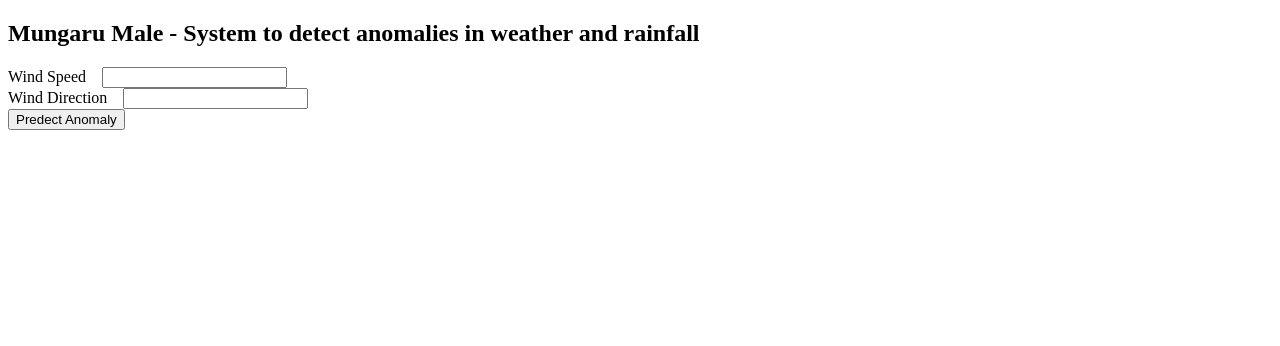
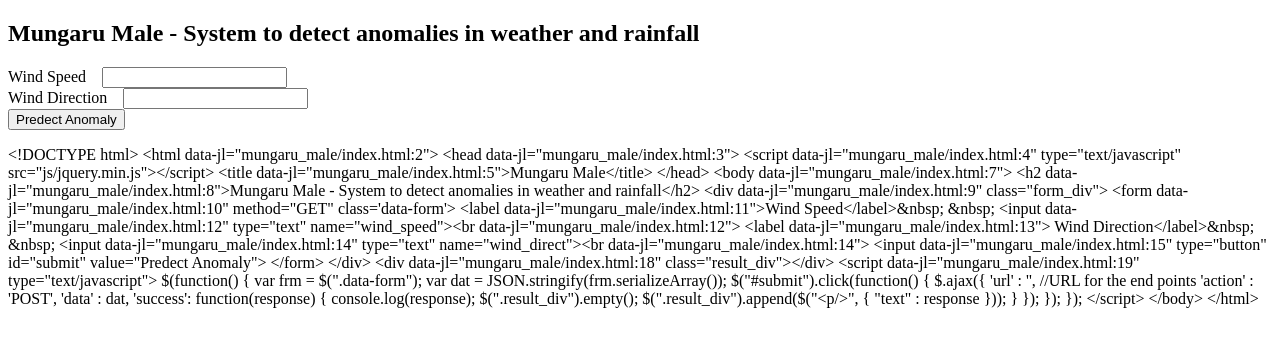
Before and after one commit to bhagirath-p/mungaru_male, a plain HTML site: page mungaru_male/index.html in a window 1280 px wide. Both pictures are taken after a click on the button "Predect Anomaly". Drawn offline with Linux system fonts and the light colour scheme.

Commit message:
clean up

```diff
--- a/mungaru_male/index.html
+++ b/mungaru_male/index.html
@@ -20,10 +20,10 @@
 		$(function() {
 			var frm = $(".data-form");
 			var dat = JSON.stringify(frm.serializeArray());
-			$(".submit").click(function() {
+			$("#submit").click(function() {
 				$.ajax({
-					'url' : '',
-					'action' : 'GET',
+					'url' : '', //URL for the end points
+					'action' : 'POST',
 					'data' : dat,
 					'success': function(response) {
 						console.log(response);
```
